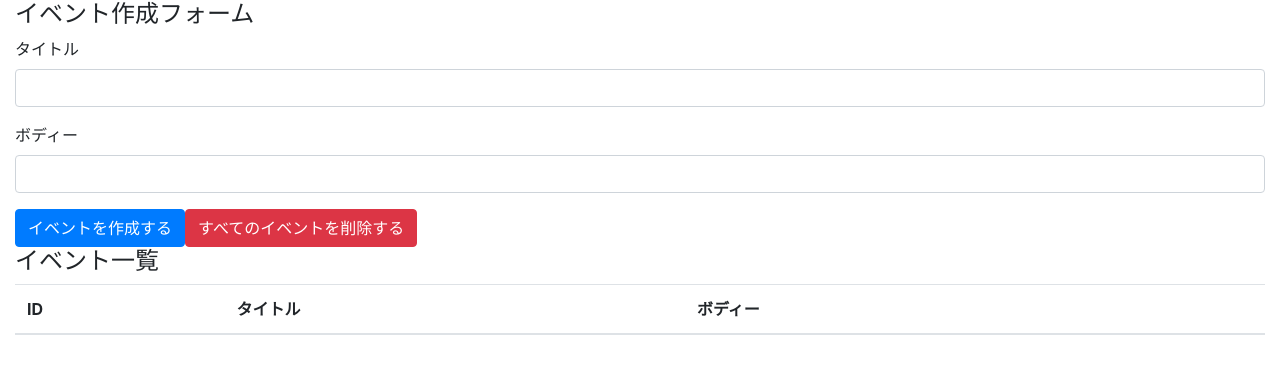
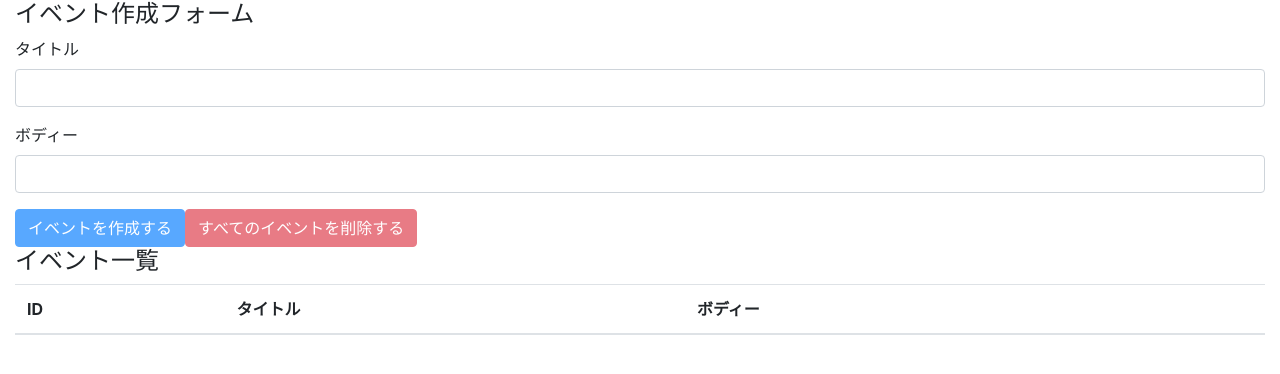
Before and after one commit to nmackee/react-hooks-101, a React (Create React App) app: page / in a window 1280 px wide. Shown: the top 374 px of the page. Built offline with nearby package versions, Linux system fonts and the light colour scheme.

Commit message:
refactor components

```diff
--- a/src/components/App.js
+++ b/src/components/App.js
@@ -1,66 +1,25 @@
-import React, { useReducer, useState } from 'react';
+import React, { useReducer } from 'react';
 
 import 'bootstrap/dist/css/bootstrap.min.css';
 
-import Event from './Event'
+import EventForm from './EventForm'
+
+
+import Events from './Events'
 import reducer from '../reducers'
-
 
 const App = () =>  {
   const [state, dispatch] = useReducer(reducer, [])
-
-  const [title, setTitle] = useState('')
-  const [body, setBody ] = useState('')
-
-  const addEvent = e => {
-    e.preventDefault()
-    // console.log({title, body})
-    dispatch({
-      type: 'CREATE_EVENT',
-      title,
-      body
-    })
-
-    setTitle('')
-    setBody('')
-  }
-  console.log({state})
+  // console.log(state, ' in App.js')
 
   return (
+    <>
     <div className="container-fluid">
-      <h4>イベント作成フォーム</h4>
-      <form>
-        <div className='form-group'>
-          <label htmlFor='formEventTitle'>タイトル</label>
-          <input className='form-control' id='formEventTitle' value={title} onChange={e => setTitle(e.target.value)} />
-        </div>
-
-        <div className='form-group'>
-          <label htmlFor='formEventBody'>ボディー</label>
-          <input className='form-control' id='formEventBody' value={body} onChange={e => setBody(e.target.value)} />
-        </div>
-
-        <button className='btn btn-primary' onClick={addEvent}>イベントを作成する</button>
-        <button className='btn btn-danger'>すべてのイベントを削除する</button>
-      </form>
-
-      <h4>イベント一覧</h4>
-      <table className='table table-hover'>
-        <thead>
-          <tr>
-            <th>ID</th>
-            <th>タイトル</th>
-            <th>ボディー</th>
-            <th></th>
-          </tr>
-        </thead>
-        <tbody>
-          { state.map(event => (<Event key={event.id} event={event} dispatch={dispatch}/>))}
-
-        </tbody>
-      </table>
+      <EventForm state={state} dispatch={dispatch}/>
+      <Events state={state} dispatch={dispatch}/>
     </div>
-  );
+    </>
+  )
 }
 
 export default App;
--- a/src/components/Event.js
+++ b/src/components/Event.js
@@ -3,7 +3,8 @@ import React from "react";
 const Event = ({ dispatch, event}) => {
     const id = event.id
     const handleClickDeleteButton = () => {
-      dispatch({ type: 'DELETE_EVENT',id })
+      const result = window.confirm(`イベント(ID=${id})を本当に削除しても良いですか?`)
+      if (result) dispatch({ type: 'DELETE_EVENT',id })
     }
     return (
       <tr>
--- /dev/null
+++ b/src/components/EventForm.js
@@ -0,0 +1,50 @@
+import React, { useState} from 'react'
+
+const EventForm = ({ state, dispatch}) => {
+  const [title, setTitle] = useState('')
+  const [body, setBody ] = useState('')
+  // console.log(state, ' in EventForm.js')
+
+  const addEvent = e => {
+    e.preventDefault()
+    // console.log({title, body})
+    dispatch({
+      type: 'CREATE_EVENT',
+      title,
+      body
+    })
+
+    setTitle('')
+    setBody('')
+  }
+  console.log({state})
+
+  const deleteAllEvents = (e) => {
+    e.preventDefault()
+    const result = window.confirm('すべてのイベントを本当に削除してもよいですか?')
+    if (result) dispatch({ type: 'DELETE_ALL_EVENTS' })
+  }
+
+  const unCreatable = title === '' || body === ''
+  return (
+    <>
+      <h4>イベント作成フォーム</h4>
+      <form>
+        <div className='form-group'>
+          <label htmlFor='formEventTitle'>タイトル</label>
+          <input className='form-control' id='formEventTitle' value={title} onChange={e => setTitle(e.target.value)} />
+        </div>
+
+        <div className='form-group'>
+          <label htmlFor='formEventBody'>ボディー</label>
+          <input className='form-control' id='formEventBody' value={body} onChange={e => setBody(e.target.value)} />
+        </div>
+
+        <button className='btn btn-primary' onClick={addEvent} disabled={unCreatable}>イベントを作成する</button>
+        <button className='btn btn-danger' onClick={deleteAllEvents} disabled={state.length === 0}>すべてのイベントを削除する</button>
+      </form>
+    </>
+  )
+}
+
+export default EventForm
--- /dev/null
+++ b/src/components/Events.js
@@ -0,0 +1,27 @@
+import React from 'react'
+
+import Event from './Event'
+
+const Events = ({ state, dispatch}) => {
+  return (
+    <>
+      <h4>イベント一覧</h4>
+      <table className='table table-hover'>
+        <thead>
+          <tr>
+            <th>ID</th>
+            <th>タイトル</th>
+            <th>ボディー</th>
+            <th></th>
+          </tr>
+        </thead>
+        <tbody>
+          { state.map(event => (<Event key={event.id} event={event} dispatch={dispatch}/>))}
+
+        </tbody>
+      </table>
+    </>
+  )
+}
+
+export default Events
```
